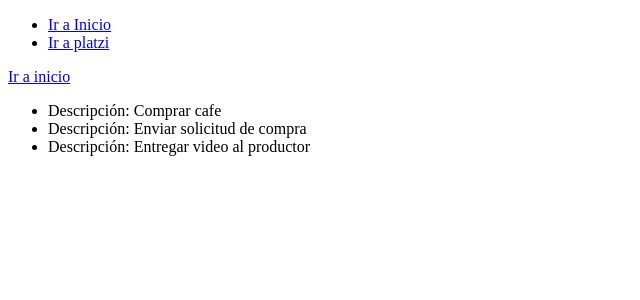
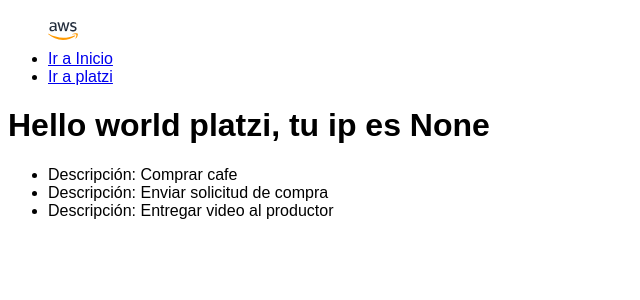
Before and after one commit to guduchango/flask-python-example, a Flask app: page /hello in a window 1280 px wide. Shown: the top 300 px of the page, without its empty margins (0-640 px from the left). Run offline with Flask 3, Linux system fonts and the light colour scheme.

Commit message:
adding new static files

```diff
--- /dev/null
+++ b/static/css/main.css
@@ -0,0 +1,7 @@
+html * {
+    font-family: sans-serif;
+}
+
+img {
+    max-width: 30px;
+}
--- a/templates/base.html
+++ b/templates/base.html
@@ -4,6 +4,7 @@
     <meta charset="UTF-8">
     <meta name="viewport" content="width=device-width, initial-scale=1.0">
     <title>{% block title %}Flask Platzi | {% endblock %}</title>
+    <link rel="stylesheet" href="{{url_for('static', filename='css/main.css')}}">
 </head>
 <body>
     <header>
--- a/templates/hello.html
+++ b/templates/hello.html
@@ -7,7 +7,7 @@
 {% endblock %}
 
 {% block content %}
-    {% if user_ip %}
+    {% if user_ip==user_ip %}
     <h1>
         Hello world platzi, tu ip es {{user_ip}}
     </h1>
--- a/templates/navbar.html
+++ b/templates/navbar.html
@@ -1,5 +1,6 @@
 <nav>
     <ul>
+        <img src="{{ url_for('static', filename='images/aws.svg')}}" alt="aws logo">
         <li><a href="{{url_for('index')}}">Ir a Inicio</a></li>
         <li><a href="https://platzi.com" target="_blank">Ir a platzi</a></li>
     </ul>
```
Also changed, not shown: static/images/aws.svg (added).
